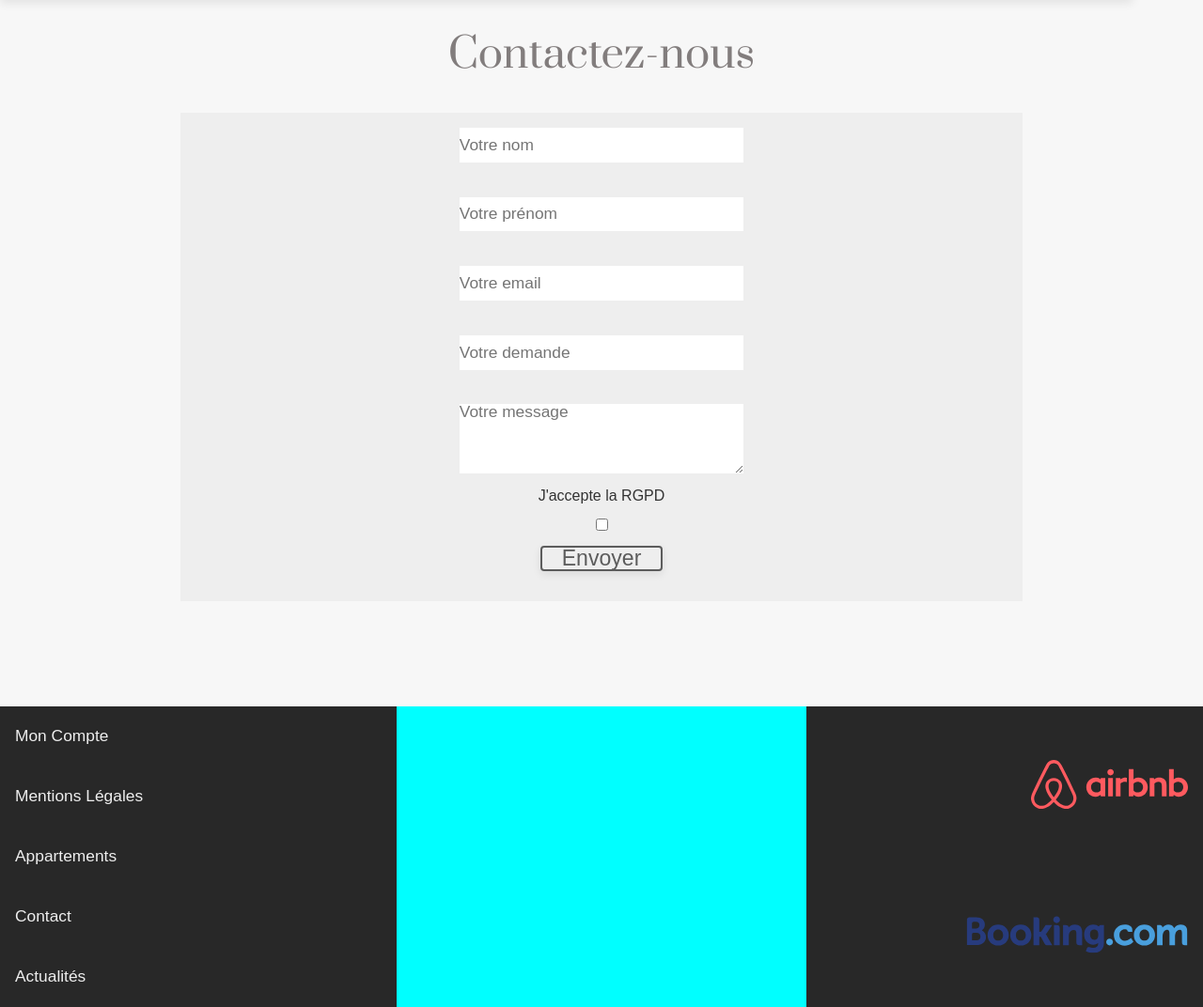
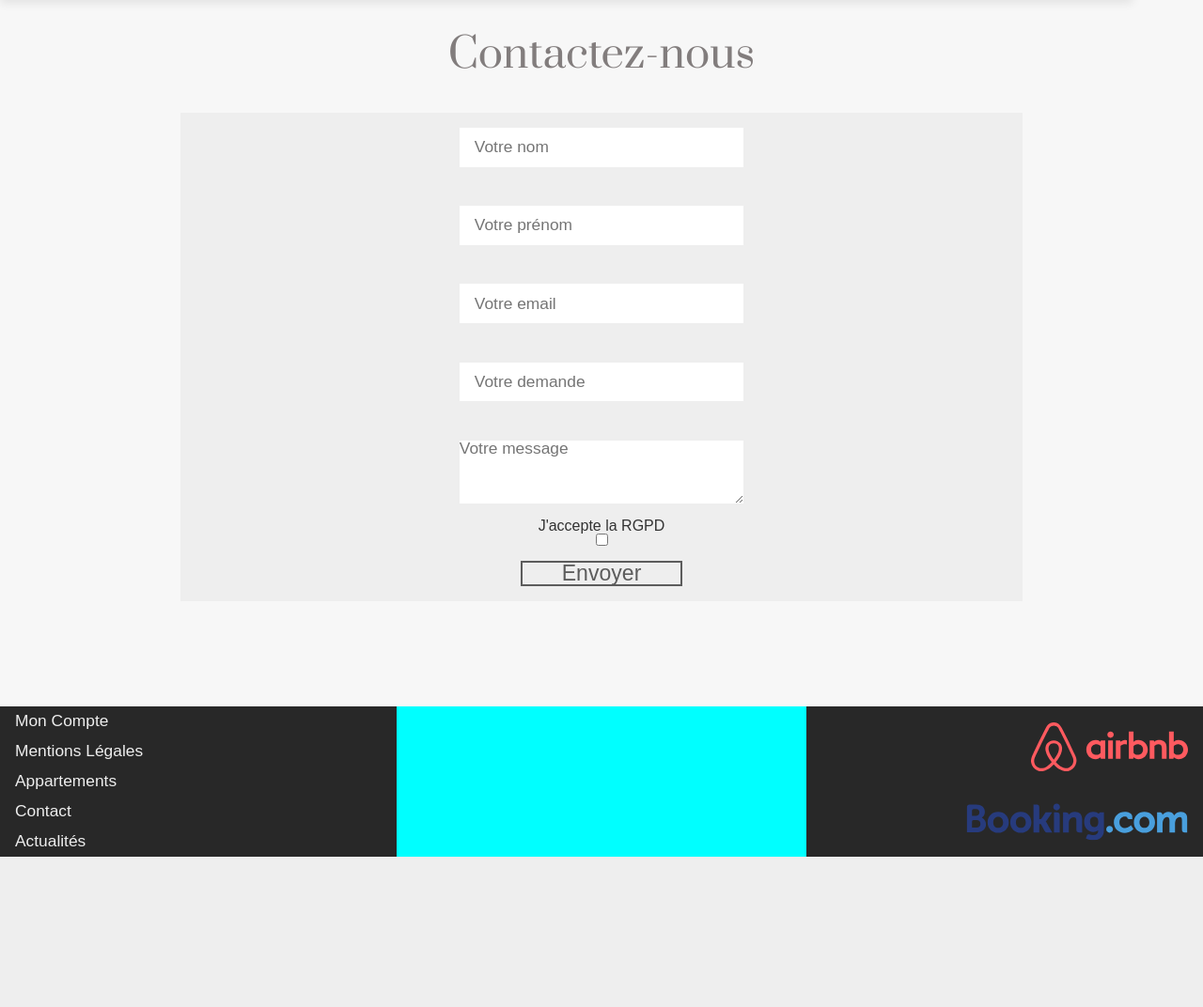
Before and after one commit to elemouellic/Locabraz, a PHP site: template src/views/frontpages/contact/contact.php in a window 1280 px wide. Shown: the part 80-1152 px from the top of the page at 94% size. After the commit the page ends 992 px from the top, so only its background shows below. Run offline with PHP 8.4, Linux system fonts and the light colour scheme; the template is opened without the code that fills it, so the values that code supplies are empty.

Commit message:
20230414 10:59

```diff
--- a/public/css/style.css
+++ b/public/css/style.css
@@ -579,7 +579,7 @@
 
 /******************** Page contact ********************/
 
-.contact-page{
+.contact-page {
     height: 100vh;
     display: flex;
     flex-direction: column;
@@ -587,7 +587,31 @@
     align-items: center;
 }
 
-.form-contact{
+
+
+/******************** Page Login ********************/
+
+.login-page {
+    height: 100vh;
+    display: flex;
+    flex-direction: column;
+    justify-content: center;
+    align-items: center;
+}
+
+/******************** Page Mon Compte ********************/
+
+.account-page {
+    height: 100vh;
+    display: flex;
+    flex-direction: column;
+    justify-content: center;
+    align-items: center;
+}
+
+/******************** Template formulaire ********************/
+
+.form-template {
 
     background-color: var(--colorheader);
     display: flex;
@@ -598,7 +622,8 @@
     width: 100%;
 }
 
-.box-contact{
+
+.box-form {
     display: flex;
     flex-wrap: wrap;
     flex-direction: column;
@@ -607,28 +632,8 @@
     height: 100%;
 }
 
-/******************** Page Mon Compte ********************/
-
-.login-page{
-    height: 100vh;
-    display: flex;
-    flex-direction: column;
-    justify-content: center;
-    align-items: center;
-}
-
-/******************** Page Mon Compte ********************/
-
-.account-page{
-    height: 100vh;
-    display: flex;
-    flex-direction: column;
-    justify-content: center;
-    align-items: center;
-}
-
 /* Faire disparaître les labels mais les laisser accessibles aux lecteurs d'écrans  */
-.box-contact>label{
+.box-form>label {
     position: absolute;
     left: -10000px;
     width: 1px;
@@ -637,27 +642,44 @@
 }
 
 
-.box-contact>input{
+.box-form>input {
     width: 70%;
     height: 50%;
+    font-size: var(--textreponsive);
+    text-indent: 1rem;
+
+}
+
+/* Box alternative pour pages avec peu d'input */
+
+.box-form-alt{
+    justify-content: center;
+}
+
+.box-form-alt>input {
+    width: 70%;
+    height: 20%;
     font-size: var(--textreponsive);
 
 }
 
-.box-contact>textarea{
+.box-form>textarea {
     width: 70%;
     height: 100%;
     font-size: var(--textreponsive);
+    margin-bottom: 1rem;
 }
 
-.form-contact>label{
-    margin: 1rem;
+.form-validate {
+    border: 2px solid var(--colorfontdark);
+    width: 30%;
+    background-color: transparent;
+    color: var(--colorfontdark);
+    cursor: pointer;
+    font-size: var(--inputs);
+    text-align: center;
+    margin-top: 1rem;
 }
-
-.form-contact>.inputbutton{
-    margin: 1rem;
-}
-
 
 
 /******************** Footer ********************/
@@ -817,17 +839,22 @@
         height: 10%;
     }
 
-    /* Page contact */
+    /* Template formulaire */
 
-    .form-contact{
+    .form-template {
         width: 70%;
     }
 
-    .box-contact{
-    width: 50%;
+    .box-form {
+        width: 50%;
+    }
+
+    .form-validate {
+        width: 20%;
+    }
 
 
-} */
+
 
 
 
--- a/src/controllers/MainController.php
+++ b/src/controllers/MainController.php
@@ -1,6 +1,6 @@
 <?php
 
-namespace Locabraz\Controllers;
+namespace Locabraz\controllers;
 
 class MainController {
     /**
--- a/src/controllers/UserController.php
+++ b/src/controllers/UserController.php
@@ -87,7 +87,7 @@
         require_once $this->getViewFront('user/booking');
     }
 
-        /**
+    /**
      * Confirmation du formulaire
      */
     public function confirmationPage(): void
--- a/src/controllers/controllerClass/Article.php
+++ b/src/controllers/controllerClass/Article.php
@@ -1,6 +1,6 @@
 <?php
 
-namespace Locabraz\controllers;
+namespace Locabraz\controllers\controllerClass;
 
 use Locabraz\controllers\MainController;
 use Locabraz\models\modelClass\Article;
--- a/src/views/frontpages/contact/contact.php
+++ b/src/views/frontpages/contact/contact.php
@@ -3,32 +3,32 @@
 
 <section class="contact-page">
     <h2 class="title-form">Contactez-nous</h2>
-    <form class="form-contact" action="?action=form-contact" method="POST">
-        <div class="box-contact">
+    <form class="form-template" action="?action=form-contact" method="POST">
+        <div class="box-form">
             <label for="name">Nom :</label>
-            <input type="text" id="name" name="name" placeholder="Votre nom" required>
+            <input type="text" id="name" name="name" maxlength="50" placeholder="Votre nom" required>
         </div>
-        <div class="box-contact">
+        <div class="box-form">
             <label for="firstname">Prénom :</label>
-            <input type="text" id="firstname" name="firstname" placeholder="Votre prénom" required>
+            <input type="text" id="firstname" name="firstname" maxlength="50" placeholder="Votre prénom" required>
         </div>
 
-        <div class="box-contact">
+        <div class="box-form">
             <label for="email">Email :</label>
-            <input type="email" id="email" name="email" placeholder="Votre email" required>
+            <input type="email" id="email" name="email" maxlength="50" placeholder="Votre email" required>
         </div>
-        <div class="box-contact">
+        <div class="box-form">
             <label for="subject">Objet :</label>
-            <input type="text" id="subject" name="subject" placeholder="Votre demande" required>
+            <input type="text" id="subject" name="subject" maxlength="50" placeholder="Votre demande" required>
         </div>
-        <div class="box-contact">
+        <div class="box-form">
             <label for="message">Message :</label>
-            <textarea id="message" name="message" placeholder="Votre message" required></textarea>
+            <textarea id="message" name="message" maxlength="500" placeholder="Votre message" required></textarea>
         </div>
         <input type="hidden" name="postdate" value="<?php echo date('Y-m-d H:i:s'); ?>">
         <label for="validate">J'accepte la RGPD</label>
         <input type="checkbox" id="validate" name="validate" required>
-        <input class="inputbutton" type="submit" value="Envoyer">
+        <input class="form-validate" type="submit" value="Envoyer">
 
     </form>
 </section>
--- a/src/views/frontpages/layouts/header.php
+++ b/src/views/frontpages/layouts/header.php
@@ -24,7 +24,7 @@
                 <li class="items-list"><a href="?action=apartment" class="items-link">Appartements</a></li>
                 <li class="items-list"><a href="?action=news" class="items-link"> Actualités</a></li>
                 <li class="items-list"><a href="?action=contact" class="items-link">Contact</a></li>
-                <li class="items-list"><a  href="?action=login" class="items-link">Mon compte</a></li>
+                <li class="items-list"><a  href="?action=account" class="items-link">Mon compte</a></li>
             </ul>
         </nav>
     </header>
```
Also changed, not shown: src/controllers/Route.php (+3 -6 lines), src/views/frontpages/contact/contact-confirm.php (+5 -9 lines), src/views/frontpages/contact/contact-error.php (+8 -9 lines), src/views/frontpages/user/booking.php (+11 -0 lines), src/views/frontpages/user/bookingConfirmation.php (+11 -0 lines), src/views/frontpages/user/login.php (+23 -0 lines), src/views/frontpages/user/profile.php (+11 -0 lines), src/views/frontpages/user/register.php (+37 -25 lines).
